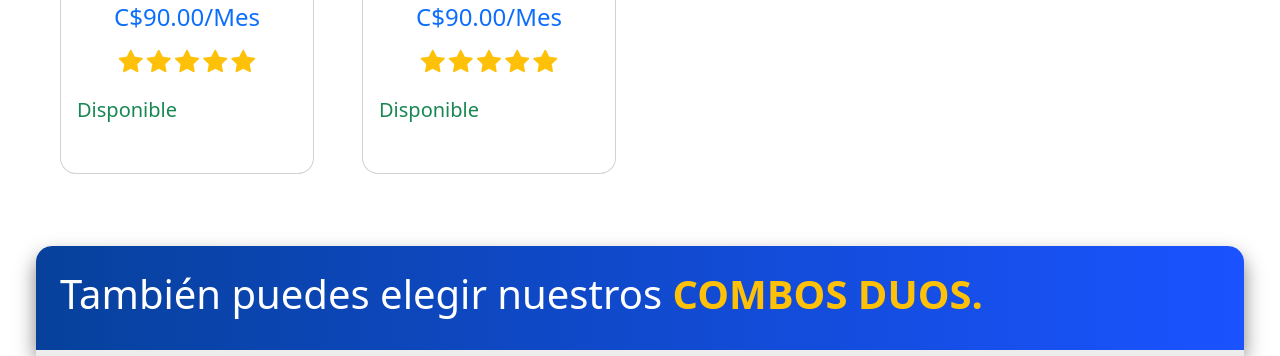
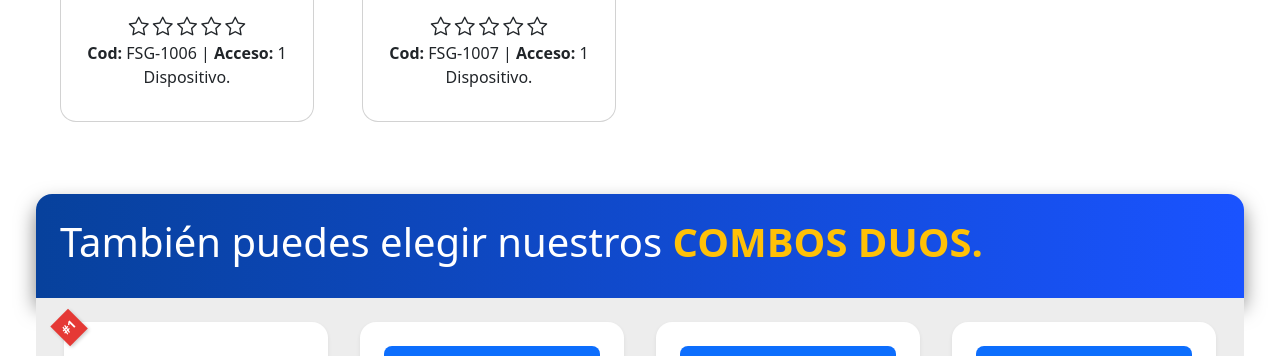
Before and after one commit to roynitorres/filmstreamgo, a Flask app: page / in a window 1280 px wide. Shown: the part 2547-2903 px from the top of the page. Run offline with Flask 3, Linux system fonts and the light colour scheme.

Commit message:
Mejore los banner de las plataformas

```diff
--- a/static/css/styles.css
+++ b/static/css/styles.css
@@ -25,3 +25,20 @@
 .navbar .nav-link {
     transition: color 0.2s ease;
 }
+
+
+.ribbon {
+    position: absolute;
+        top: 0;
+        left: 0;
+        background: #e53935;
+        /* Rojo como el de la imagen */
+        color: white;
+        padding: 5px 5px;
+        font-size: 12px;
+        font-weight: bold;
+        transform: translate(-30%, -30%) rotate(-45deg);
+        text-transform: uppercase;
+        box-shadow: 0 2px 4px rgba(0, 0, 0, 0.2);
+        pointer-events: none;
+}
--- a/templates/inicio.html
+++ b/templates/inicio.html
@@ -55,7 +55,7 @@
 
 
 <div class="container-fluid pt-5">
-    <div class="mx-3 px-4 py-4 rounded-4 d-flex justify-content-between align-items-center"
+    <div class="mx-3 px-4 py-4 rounded-4 d-flex flex-column flex-md-row justify-content-between align-items-center"
         style="background: linear-gradient(90deg, #07419c, #1a53ff); box-shadow: 0 10px 20px rgba(0, 0, 0, 0.3);">
         <!-- Título a la izquierda -->
         <h1 class="text-white mb-0">
@@ -66,7 +66,7 @@
         <!-- Botón a la derecha -->
         <a href="https://wa.me/50576145799?text=Hola%20quiero%20contratar%20una%20cuenta%20de%20streaming"
             target="_blank"
-            class="btn d-inline-flex align-items-center px-4 py-2 shadow-sm rounded-4 text-dark fs-3 fw-bold"
+            class="btn d-inline-flex  align-items-center px-4 py-2 shadow-sm rounded-4 text-dark fs-3 fw-bold"
             style="background-color: #FFCE00;">
             <i class="bi bi-whatsapp fs-3 me-4 "></i> <!-- Ícono de WhatsApp -->
             7614-5799
@@ -85,19 +85,18 @@
                         alt="Netflix en Nicaragua">
                     <div class="card-body p-3 d-flex flex-column ">
                         <p class="card-title fs-4 text-primary text-center">C$140.00/Mes</p>
-                        <div class="mb-3">
-                            <i class="bi bi-star fs-4 text-secondary"></i>
-                            <i class="bi bi-star fs-4 text-secondary"></i>
-                            <i class="bi bi-star fs-4 text-secondary"></i>
-                            <i class="bi bi-star fs-4 text-secondary"></i>
-                            <i class="bi bi-star fs-4 text-secondary"></i>
+                        <div class="text-center">
+                            <i class="bi bi-star fs-5 "></i>
+                            <i class="bi bi-star fs-5 "></i>
+                            <i class="bi bi-star fs-5 "></i>
+                            <i class="bi bi-star fs-5 "></i>
+                            <i class="bi bi-star fs-5 "></i>
                         </div>
-                        <ul class="list-unstyled flex-grow-1">
-                            <li>
-                                <p class="fs-5 text-success">Disponible</p>
-                            </li>
-                            </li>
-                        </ul>
+                        <div class="text-center">
+                            <p><span class="fw-bold">Cod:</span> FSG-1001 |
+                            <span class="fw-bold">Acceso:</span> 1 Dispositivo.</p>
+                        </div>
+
                     </div>
                 </div>
             </div>
@@ -110,19 +109,18 @@
                         alt="Netflix Privado">
                     <div class="card-body d-flex flex-column">
                         <p class="card-title fs-4 text-primary  text-center">C$180.00/Mes</p>
-                        <div class="mb-3">
-                            <i class="bi bi-star-fill fs-4 text-warning"></i>
-                            <i class="bi bi-star-fill fs-4 text-warning"></i>
-                            <i class="bi bi-star-fill fs-4 text-warning"></i>
-                            <i class="bi bi-star-fill fs-4 text-warning"></i>
-                            <i class="bi bi-star-fill fs-4 text-warning"></i>
+                        <div class="text-center">
+                            <i class="bi bi-star fs-5 "></i>
+                            <i class="bi bi-star fs-5 "></i>
+                            <i class="bi bi-star fs-5 "></i>
+                            <i class="bi bi-star fs-5 "></i>
+                            <i class="bi bi-star fs-5 "></i>
                         </div>
-                        <ul class="list-unstyled flex-grow-1">
-                            <li>
-                                <p class="fs-5 text-success">Disponible</p>
-                            </li>
-                            </li>
-                        </ul>
+                        <div class="text-center">
+                            <p><span class="fw-bold">Cod:</span> FSG-1011 |
+                                <span class="fw-bold">Acceso:</span> 1 Dispositivo.
+                            </p>
+                        </div>
                     </div>
                 </div>
             </div>
@@ -135,19 +133,18 @@
                         alt="Disney Premium en Nicaragua">
                     <div class="card-body d-flex flex-column">
                         <p class="card-title fs-4 text-primary  text-center">C$160.00/Mes</p>
-                        <div class="mb-3 text-center">
-                            <i class="bi bi-star-fill fs-4 text-warning"></i>
-                            <i class="bi bi-star-fill fs-4 text-warning"></i>
-                            <i class="bi bi-star-fill fs-4 text-warning"></i>
-                            <i class="bi bi-star-fill fs-4 text-warning"></i>
-                            <i class="bi bi-star-fill fs-4 text-warning"></i>
+                        <div class=" text-center">
+                            <i class="bi bi-star fs-5"></i>
+                            <i class="bi bi-star fs-5"></i>
+                            <i class="bi bi-star fs-5"></i>
+                            <i class="bi bi-star fs-5"></i>
+                            <i class="bi bi-star fs-5"></i>
                         </div>
-                        <ul class="list-unstyled flex-grow-1">
-                            <li>
-                                <p class="fs-5 text-success">Disponible</p>
-                            </li>
-
-                        </ul>
+                        <div class="text-center">
+                            <p><span class="fw-bold">Cod:</span> FSG-1002 |
+                                <span class="fw-bold">Acceso:</span> 1 Dispositivo.
+                            </p>
+                        </div>
                     </div>
                 </div>
             </div>
@@ -161,19 +158,18 @@
                         alt="Disney standar Nicaragua">
                     <div class="card-body d-flex flex-column">
                         <p class="card-title fs-4 text-primary  text-center">C$130.00/Mes</p>
-                        <div class="mb-3 text-center">
-                            <i class="bi bi-star fs-4 text-secondary"></i>
-                            <i class="bi bi-star fs-4 text-secondary"></i>
-                            <i class="bi bi-star fs-4 text-secondary"></i>
-                            <i class="bi bi-star fs-4 text-secondary"></i>
-                            <i class="bi bi-star fs-4 text-secondary"></i>
+                        <div class=" text-center">
+                            <i class="bi bi-star fs-5"></i>
+                            <i class="bi bi-star fs-5"></i>
+                            <i class="bi bi-star fs-5"></i>
+                            <i class="bi bi-star fs-5"></i>
+                            <i class="bi bi-star fs-5"></i>
                         </div>
-                        <ul class="list-unstyled flex-grow-1">
-                            <li>
-                                <p class="fs-5 text-success">Disponible</p>
-                            </li>
-
-                        </ul>
+                        <div class="text-center">
+                            <p><span class="fw-bold">Cod:</span> FSG-1022 |
+                                <span class="fw-bold">Acceso:</span> 1 Dispositivo.
+                            </p>
+                        </div>
                     </div>
                 </div>
             </div>
@@ -193,18 +189,17 @@
                     <div class="card-body d-flex flex-column">
                         <p class="card-title fs-4 text-primary  text-center">C$120.00/Mes</p>
                         <div class="mb-3 text-center">
-                            <i class="bi bi-star-fill fs-4 text-warning"></i>
-                            <i class="bi bi-star-fill fs-4 text-warning"></i>
-                            <i class="bi bi-star-fill fs-4 text-warning"></i>
-                            <i class="bi bi-star-fill fs-4 text-warning"></i>
-                            <i class="bi bi-star-fill fs-4 text-warning"></i>
+                            <i class="bi bi-star fs-5"></i>
+                            <i class="bi bi-star fs-5"></i>
+                            <i class="bi bi-star fs-5"></i>
+                            <i class="bi bi-star fs-5"></i>
+                            <i class="bi bi-star fs-5"></i>
                         </div>
-                        <ul class="list-unstyled flex-grow-1">
-                            <li>
-                                <p class="fs-5 text-success">Disponible</p>
-                            </li>
-
-                        </ul>
+                        <div class="text-center">
+                            <p><span class="fw-bold">Cod:</span> FSG-1003 |
+                                <span class="fw-bold">Acceso:</span> 1 Dispositivo.
+                            </p>
+                        </div>
                     </div>
                 </div>
             </div>
@@ -215,18 +210,17 @@
                     <div class="card-body d-flex flex-column">
                         <p class="card-title fs-4 text-primary  text-center">C$100.00/Mes</p>
                         <div class="mb-3 text-center">
-                            <i class="bi bi-star-fill fs-4 text-warning"></i>
-                            <i class="bi bi-star-fill fs-4 text-warning"></i>
-                            <i class="bi bi-star-fill fs-4 text-warning"></i>
-                            <i class="bi bi-star-fill fs-4 text-warning"></i>
-                            <i class="bi bi-star-fill fs-4 text-warning"></i>
+                            <i class="bi bi-star fs-5"></i>
+                            <i class="bi bi-star fs-5"></i>
+                            <i class="bi bi-star fs-5"></i>
+                            <i class="bi bi-star fs-5"></i>
+                            <i class="bi bi-star fs-5"></i>
                         </div>
-                        <ul class="list-unstyled flex-grow-1">
-                            <li>
-                                <p class="fs-5 text-success">Disponible</p>
-                            </li>
-
-                        </ul>
+                        <div class="text-center">
+                            <p><span class="fw-bold">Cod:</span> FSG-1004 |
+                                <span class="fw-bold">Acceso:</span> 1 Dispositivo.
+                            </p>
+                        </div>
                     </div>
                 </div>
 
@@ -237,19 +231,18 @@
                         alt="Youtube Premium">
                     <div class="card-body d-flex flex-column">
                         <p class="card-title fs-4 text-primary  text-center">C$150.00/Mes</p>
-                        <div class="mb-3 text-center">
-                            <i class="bi bi-star-fill fs-4 text-warning"></i>
-                            <i class="bi bi-star-fill fs-4 text-warning"></i>
-                            <i class="bi bi-star-fill fs-4 text-warning"></i>
-                            <i class="bi bi-star-fill fs-4 text-warning"></i>
-                            <i class="bi bi-star-fill fs-4 text-warning"></i>
+                        <div class=" text-center">
+                            <i class="bi bi-star fs-5 "></i>
+                            <i class="bi bi-star fs-5 "></i>
+                            <i class="bi bi-star fs-5 "></i>
+                            <i class="bi bi-star fs-5 "></i>
+                            <i class="bi bi-star fs-5 "></i>
                         </div>
-                        <ul class="list-unstyled flex-grow-1">
-                            <li>
-                                <p class="fs-5 text-success">Disponible</p>
-                            </li>
-
-                        </ul>
+                        <div class="text-center">
+                            <p><span class="fw-bold">Cod:</span> FSG-1005 |
+                                <span class="fw-bold">Acceso:</span> 1 Dispositivo.
+                            </p>
+                        </div>
                     </div>
                 </div>
 
@@ -260,19 +253,18 @@
                         alt="Crunchyroll Nicaragua">
                     <div class="card-body d-flex flex-column">
                         <p class="card-text fs-4 text-primary  text-center">C$100.00/Mes</p>
-                        <div class="mb-3 text-center">
-                            <i class="bi bi-star-fill fs-4 text-warning"></i>
-                            <i class="bi bi-star-fill fs-4 text-warning"></i>
-                            <i class="bi bi-star-fill fs-4 text-warning"></i>
-                            <i class="bi bi-star-fill fs-4 text-warning"></i>
-                            <i class="bi bi-star-fill fs-4 text-warning"></i>
+                        <div class=" text-center">
+                            <i class="bi bi-star fs-5 "></i>
+                            <i class="bi bi-star fs-5 "></i>
+                            <i class="bi bi-star fs-5 "></i>
+                            <i class="bi bi-star fs-5 "></i>
+                            <i class="bi bi-star fs-5 "></i>
                         </div>
-                        <ul class="list-unstyled flex-grow-1">
-                            <li>
-                                <p class="fs-5 text-success">Disponible</p>
-                            </li>
-
-                        </ul>
+                        <div class="text-center">
+                            <p><span class="fw-bold">Cod:</span> FSG-1006 |
+                                <span class="fw-bold">Acceso:</span> 1 Dispositivo.
+                            </p>
+                        </div>
                     </div>
                 </div>
 
@@ -289,19 +281,18 @@
                         alt="Hbo Max Nicaragua">
                     <div class="card-body d-flex flex-column">
                         <p class="card-title fs-4 text-primary  text-center">C$90.00/Mes</p>
-                        <div class="mb-3 text-center">
-                            <i class="bi bi-star-fill fs-4 text-warning"></i>
-                            <i class="bi bi-star-fill fs-4 text-warning"></i>
-                            <i class="bi bi-star-fill fs-4 text-warning"></i>
-                            <i class="bi bi-star-fill fs-4 text-warning"></i>
-                            <i class="bi bi-star-fill fs-4 text-warning"></i>
+                        <div class=" text-center">
+                            <i class="bi bi-star fs-5 "></i>
+                            <i class="bi bi-star fs-5 "></i>
+                            <i class="bi bi-star fs-5 "></i>
+                            <i class="bi bi-star fs-5 "></i>
+                            <i class="bi bi-star fs-5 "></i>
                         </div>
-                        <ul class="list-unstyled flex-grow-1">
-                            <li>
-                                <p class="fs-5 text-success">Disponible</p>
-                            </li>
-
-                        </ul>
+                    <div class="text-center">
+                        <p><span class="fw-bold">Cod:</span> FSG-1006 |
+                            <span class="fw-bold">Acceso:</span> 1 Dispositivo.
+                        </p>
+                    </div>
                     </div>
                 </div>
             </div>
@@ -311,19 +302,18 @@
                         alt="Prime Video">
                     <div class="card-body d-flex flex-column">
                         <p class="card-title fs-4 text-primary  text-center">C$90.00/Mes</p>
-                        <div class="mb-3 text-center">
-                            <i class="bi bi-star-fill fs-4 text-warning"></i>
-                            <i class="bi bi-star-fill fs-4 text-warning"></i>
-                            <i class="bi bi-star-fill fs-4 text-warning"></i>
-                            <i class="bi bi-star-fill fs-4 text-warning"></i>
-                            <i class="bi bi-star-fill fs-4 text-warning"></i>
+                        <div class=" text-center">
+                            <i class="bi bi-star fs-5 "></i>
+                            <i class="bi bi-star fs-5 "></i>
+                            <i class="bi bi-star fs-5 "></i>
+                            <i class="bi bi-star fs-5 "></i>
+                            <i class="bi bi-star fs-5 "></i>
                         </div>
-                        <ul class="list-unstyled flex-grow-1">
-                            <li>
-                                <p class="fs-5 text-success">Disponible</p>
-                            </li>
-
-                        </ul>
+                        <div class="text-center">
+                            <p><span class="fw-bold">Cod:</span> FSG-1007 |
+                                <span class="fw-bold">Acceso:</span> 1 Dispositivo.
+                            </p>
+                        </div>
                     </div>
                 </div>
 
@@ -342,7 +332,7 @@
 
 <div class="container-fluid py-5">
     <div class="mx-4 px-4 py-4 rounded-top-4"
-    style="background: linear-gradient(90deg, #07419c, #1a53ff); box-shadow: 0 10px 20px rgba(0, 0, 0, 0.5);">
+        style="background: linear-gradient(90deg, #07419c, #1a53ff); box-shadow: 0 10px 20px rgba(0, 0, 0, 0.5);">
         <h1 class=" text-white">También puedes elegir nuestros <span class="fw-bold text-warning">COMBOS DUOS.</span>
         </h1>
     </div>
@@ -351,15 +341,19 @@
         <div class="row py-4">
             <div class="col-md-3 px-3 ">
                 <div class=" bg-white rounded-4 border-1 p-4 text-center shadow-sm position-relative">
-                    <p class="fw-bold text-white bg-primary py-2 rounded-3">COMBO #1</p>
+                    <span class="ribbon">#1</span>
                     <div class="d-flex flex-column  align-items-center justify-content-center my-3">
                         <img class="img-fluid" src="{{ url_for('static', filename='img/Combos/1.svg') }}"
                             alt="Combo netflix 2">
-                        <span class="fs-1 fw-bold mx-3 text-dark">+</span>
+                        <span class="fs-5 fw-bold mx-3 text-dark">+</span>
                         <img class="img-fluid" src="{{ url_for('static', filename='img/Combos/2.svg') }}"
                             alt="Combo Crunchyroll">
                     </div>
-                    <p class="fs-4 text-primary">C$ 220.00/Mes</p>
+                    <p class="fs-4 text-primary">C$220.00/Mes</p>
+                    <div class="text-center">
+                        <p><span class="fw-bold">Detalle:</span> Netflix Premium + Crunchyrroll.
+                        </p>
+                    </div>
 
                 </div>
             </div>
```
